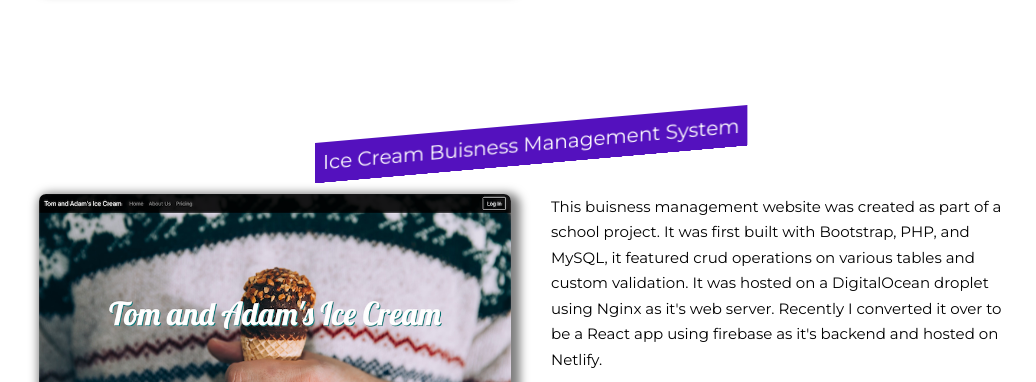
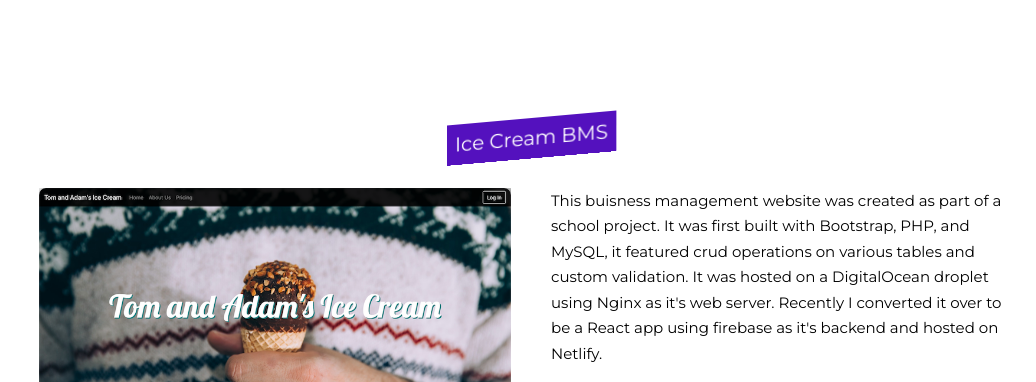
Before and after one commit to unChartedZone/unChartedZone.github.io, a Gatsby site: page / in a window 1280 px wide. Shown: the part 2206-2588 px from the top of the page, without its empty margins (109-1145 px from the left). Built offline with nearby package versions, Linux system fonts and the light colour scheme; Gatsby itself is replaced by a stand-in of ours.

Commit message:
used fluid gatsby images for portofolio images

```diff
--- a/gatsby-config.js
+++ b/gatsby-config.js
@@ -6,6 +6,9 @@ module.exports = {
   },
   plugins: [
     `gatsby-plugin-sass`,
+    `gatsby-plugin-image`,
+    `gatsby-plugin-sharp`,
+    `gatsby-transformer-sharp`,
     {
       resolve: `gatsby-source-filesystem`,
       options: {
--- a/src/components/Portfolio.js
+++ b/src/components/Portfolio.js
@@ -1,4 +1,5 @@
 import React from 'react';
+import Img from 'gatsby-image';
 import { FaPaperPlane, FaGithub } from 'react-icons/fa';
 
 const projects = [
@@ -31,7 +32,7 @@ const projects = [
     githubLink: 'https://github.com/unChartedZone/coffee-tracker',
   },
   {
-    title: 'Ice Cream Buisness Management System',
+    title: 'Ice Cream BMS',
     description: `
             This buisness management website was created as part of a school
             project. It was first built with Bootstrap, PHP, and MySQL, it
@@ -58,7 +59,7 @@ const projects = [
   },
 ];
 
-const Project = ({ title, description, image, siteLink, githubLink }) => (
+const Project = ({ title, description, siteLink, githubLink, fluid }) => (
   <div className="portfolio__item">
     <div className="portfolio__header">
       <h1>
@@ -67,7 +68,7 @@ const Project = ({ title, description, image, siteLink, githubLink }) => (
     </div>
     <div className="portfolio__content">
       <div className="portfolio__image">
-        <img src={image} alt="" />
+        <Img fluid={fluid} />
       </div>
       <div className="portfolio__body">
         <p className="portfolio__copy">{description}</p>
@@ -105,9 +106,9 @@ const Portfolio = ({ images }) => {
                 key={index}
                 title={project.title}
                 description={project.description}
-                image={images[project.image].url}
                 siteLink={project.siteLink}
                 githubLink={project.githubLink}
+                fluid={images[project.image].fluid}
               />
             );
           })}
--- a/src/pages/index.js
+++ b/src/pages/index.js
@@ -10,10 +10,10 @@ import Portfolio from '../components/Portfolio';
 const IndexPage = ({ data }) => {
   const images = {};
 
-  data.allFile.edges.forEach(({ node }) => {
+  data.images.edges.forEach(({ node }) => {
     images[node.name] = {
       name: node.name,
-      url: node.publicURL,
+      fluid: node.childImageSharp.fluid,
     };
   });
 
@@ -30,11 +30,19 @@ const IndexPage = ({ data }) => {
 
 export const query = graphql`
   query ProjectImageQuery {
-    allFile(filter: { extension: { eq: "png" } }) {
+    images: allFile(filter: { extension: { eq: "png" } }) {
       edges {
         node {
           name
-          publicURL
+          childImageSharp {
+            fluid {
+              base64
+              aspectRatio
+              src
+              srcSet
+              sizes
+            }
+          }
         }
       }
     }
```
